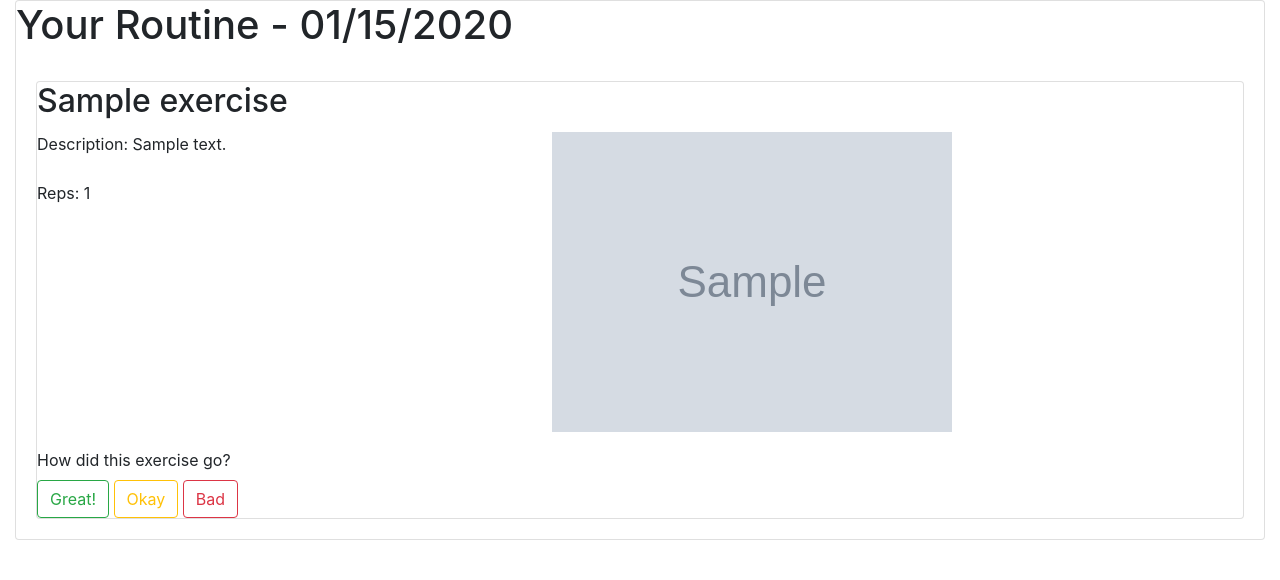
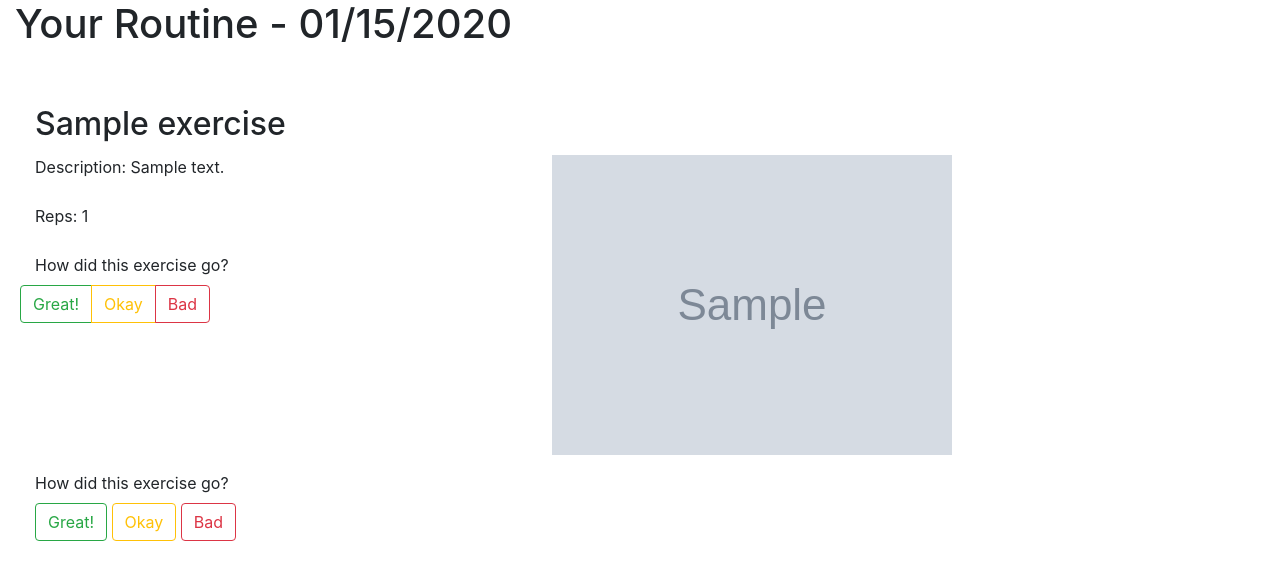
Before and after one commit to loranne/hb-capstone, a Flask app: page /routine/1 in a window 1280 px wide. Shown: the part 76-656 px from the top of the page. Run offline with Flask 2, Linux system fonts and the light colour scheme; the visitor is signed in with stand-in values (Sample User, id 1); tables that the repository leaves empty hold one stand-in row (values such as "Sample post"); grey boxes marked "Sample" are stand-in pictures; some libraries are stand-ins or nearby versions.

Commit message:
more routine page styling. removed card borders

```diff
--- a/static/css/base.css
+++ b/static/css/base.css
@@ -2,6 +2,7 @@
 
 .ex-reps {
     margin-top: 25px;
+    margin-bottom: 25px;
 }
 
 .ex-description {
@@ -17,3 +18,15 @@
 .selected {
     color: yellow;
 }
+
+.card {
+    border: none;
+}
+
+#routine-card{
+    margin-top: 25px;
+}
+
+#ex-card {
+    margin-top: 25px;
+}
--- a/templates/routine.html
+++ b/templates/routine.html
@@ -21,7 +21,7 @@
     <h1 class="card-title">Your Routine - {{ date.strftime('%m/%d/%Y') }}</h1>
         <div class="card-body">
         {% for exercise in exercises %}
-        <div class="card">
+        <div class="card" id="routine-card">
             <div class="row">
                 <div class="col-6"><h2 class="card-title">{{ exercise.name }}</h2></div>
                 <!-- <div class="col-6">Reps: {{ exercise.reps }}</div> -->
@@ -30,6 +30,12 @@
                 <div class="col-5 ex-description">
                 Description: {{ exercise.description }}
                 <div class="ex-reps">Reps: {{exercise.reps }}</div>
+                <div><label>How did this exercise go?</label></div>
+                <div class="btn-group row">
+                    <button class="yay {{ exercise.exercise_id }} pain-button btn btn-outline-success" id="yay-{{ exercise.exercise_id }}-{{ routine_id }}" value="Great!">Great!</button>
+            <button class="meh {{ exercise.exercise_id }} pain-button btn btn-outline-warning" id="meh-{{ exercise.exercise_id }}-{{ routine_id }}" value="Okay">Okay</button>
+            <button class="ouch {{ exercise.exercise_id }} pain-button btn btn-outline-danger" id="ouch-{{ exercise.exercise_id }}-{{ routine_id }}" value="Bad">Bad</button>
+                </div>
                 </div>
             <!-- <p>Max reps: {{ exercise.max_reps }}</p> -->
             <!-- <p>Exercise ID: {{exercise.exercise_id }}</p> -->
```
